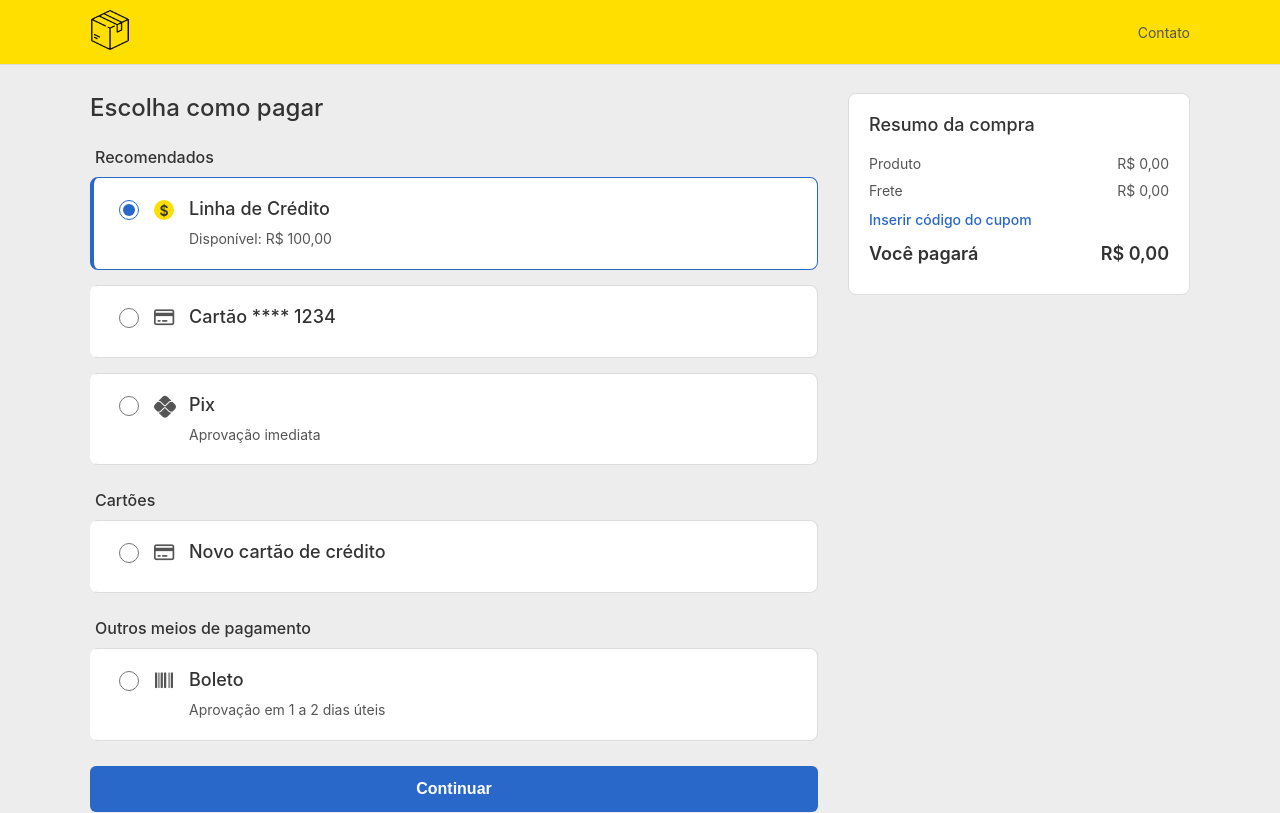
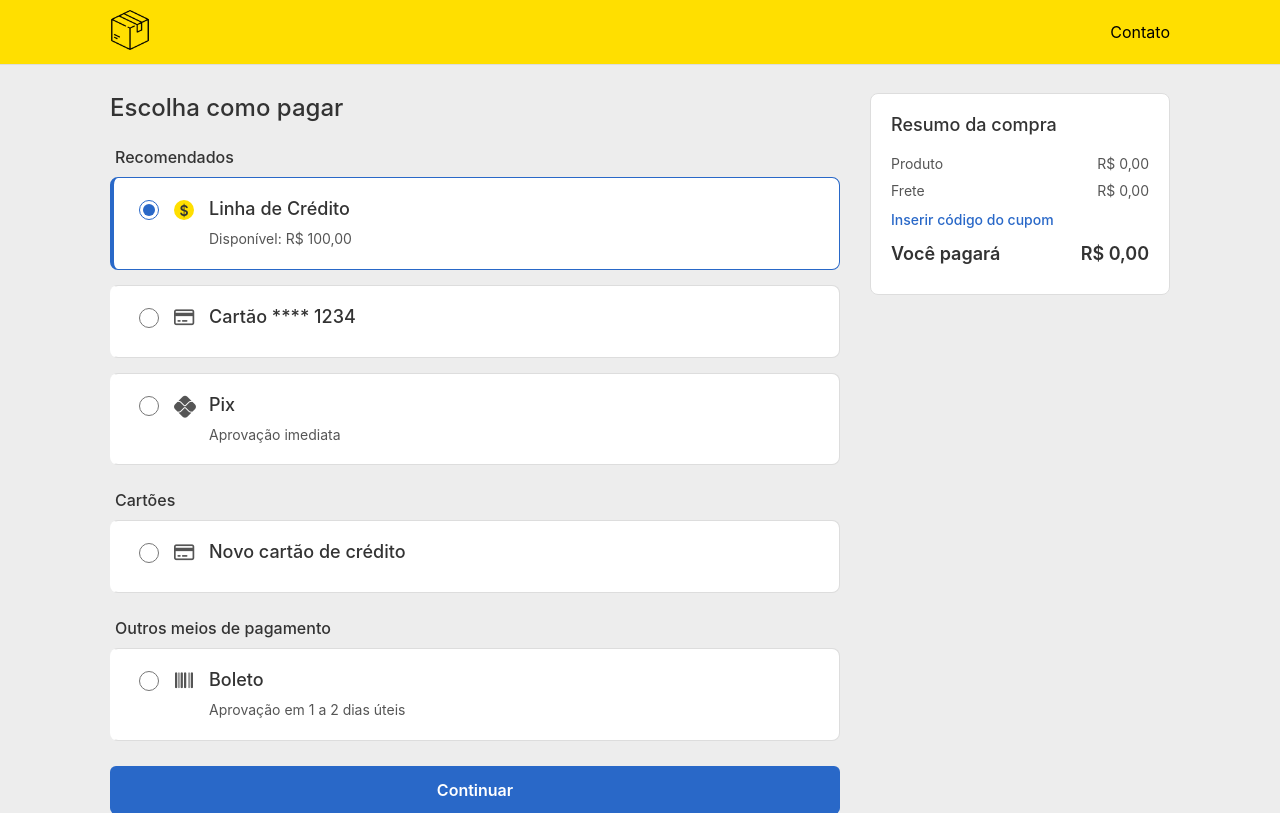
Before and after one commit to mar-moraes/Loja-Ponto-Com, a PHP site: page /tela_pagamento.html in a window 1280 px wide. Shown: the top 813 px of the page. Run offline with PHP 8.4, Linux system fonts and the light colour scheme; some libraries are stand-ins or nearby versions.

Commit message:
Add files via upload

```diff
--- a/Telas/estilo_entrega.css
+++ b/Telas/estilo_entrega.css
@@ -11,7 +11,7 @@ body {
 
 /* Cabeçalho inspirado no ML */
 .topbar-entrega {
-    background-color: #FFDF00; /* Amarelo ML */
+    background-color: #FFDF00;
     padding: 10px 0;
     border-bottom: 1px solid #ddd;
 }
@@ -38,12 +38,15 @@ body {
 
 .user-menu a {
     text-decoration: none;
-    color: #555;
-    font-size: 14px;
+    color: #000;
+    font-size: 16px;
     display: flex;
     align-items: center;
+    font-family: Inter, Arial, Helvetica, sans-serif;
+
     gap: 5px;
 }
+
 
 .user-menu i {
     font-size: 16px;
@@ -311,6 +314,7 @@ body {
 
 .form-grupo input[type="text"],
 .form-grupo input[type="search"],
+.form-grupo input[type="tel"],
 .form-grupo textarea {
     width: 100%;
     padding: 12px;
--- a/Telas/index.html
+++ b/Telas/index.html
@@ -4,6 +4,8 @@
   <meta charset="utf-8" />
   <meta name="viewport" content="width=device-width, initial-scale=1" />
   <title>Loja Ponto Com</title>
+
+  <meta name="viewport" content="width=device-width, initial-scale=1.0">
 
   <link rel="stylesheet" href="style.css">
 
--- a/Telas/style.css
+++ b/Telas/style.css
@@ -43,9 +43,8 @@
   }
 
   /* Container específico do logo (opcional, mas bom para consistência) */
-  .topbar .logo-container {
-    /* Estilos específicos se precisar */
-  }
+  /* .topbar .logo-container {
+  } */
 
   /* Espaçamento APENAS para os itens da direita */
   .topbar .actions > form { /* Adiciona espaçamento antes do form se ele não for o primeiro item (caso logo exista)*/
--- a/Telas/tela_pagamento.html
+++ b/Telas/tela_pagamento.html
@@ -4,8 +4,8 @@
   <meta charset="UTF-8">
   <meta name="viewport" content="width=device-width, initial-scale=1.0">
   <title>Escolha como pagar</title>
+  <link rel="stylesheet" href="style.css">
   <link rel="stylesheet" href="estilo_entrega.css">
-
   <link rel="stylesheet" href="estilo_pagamento.css">
 
   <link rel="stylesheet" href="https://cdnjs.cloudflare.com/ajax/libs/font-awesome/6.0.0-beta3/css/all.min.css">
@@ -15,8 +15,8 @@
   </head>
 <body>
 
-     <header class="topbar-entrega">
-      <nav class="actions-entrega">
+     <header class="topbar">
+      <nav class="actions">
         <div class="logo-container">
           <a href="index.html">
             <img src="imagens/exemplo-logo.png"" alt="Logo" style="width: 40px; height: 40px;">
@@ -655,5 +655,4 @@
         }); // <-- FIM do DOMContentLoaded
     </script>
     </body>
-
 </html>
```
Also changed, not shown: Telas/tela_entrega.html (+49 -5 lines).
